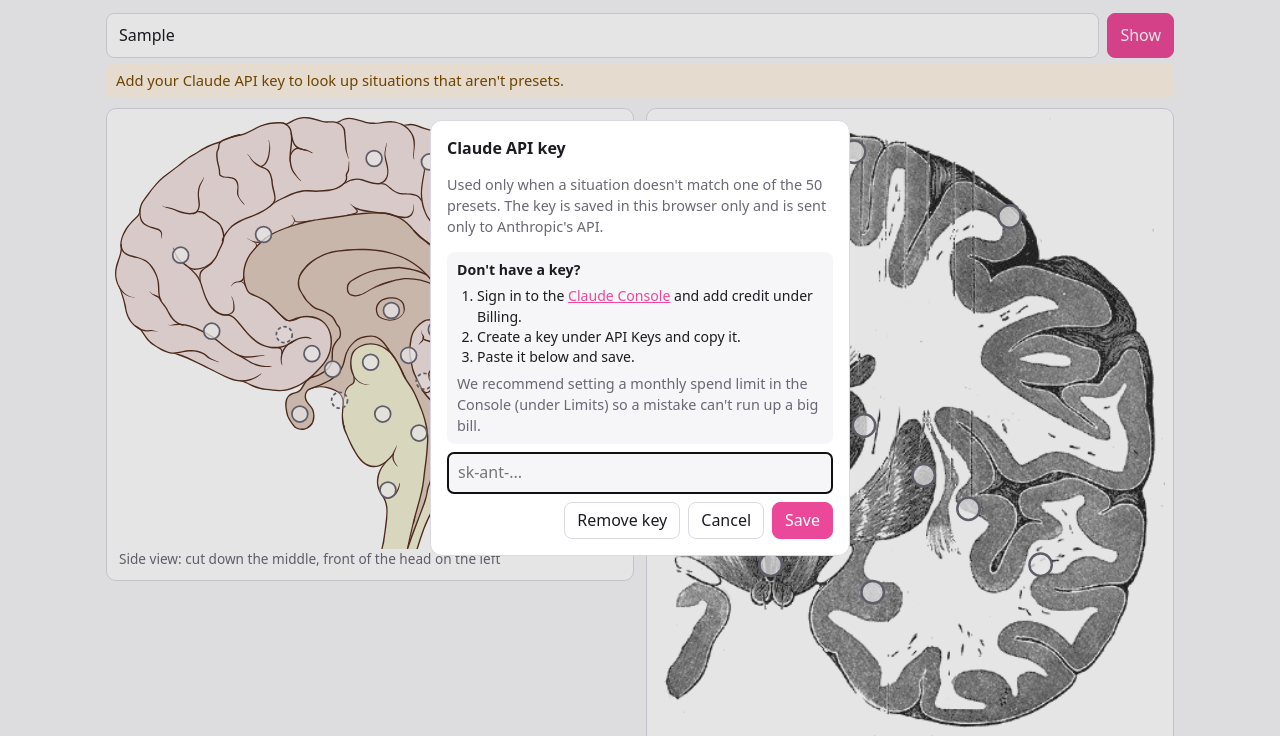
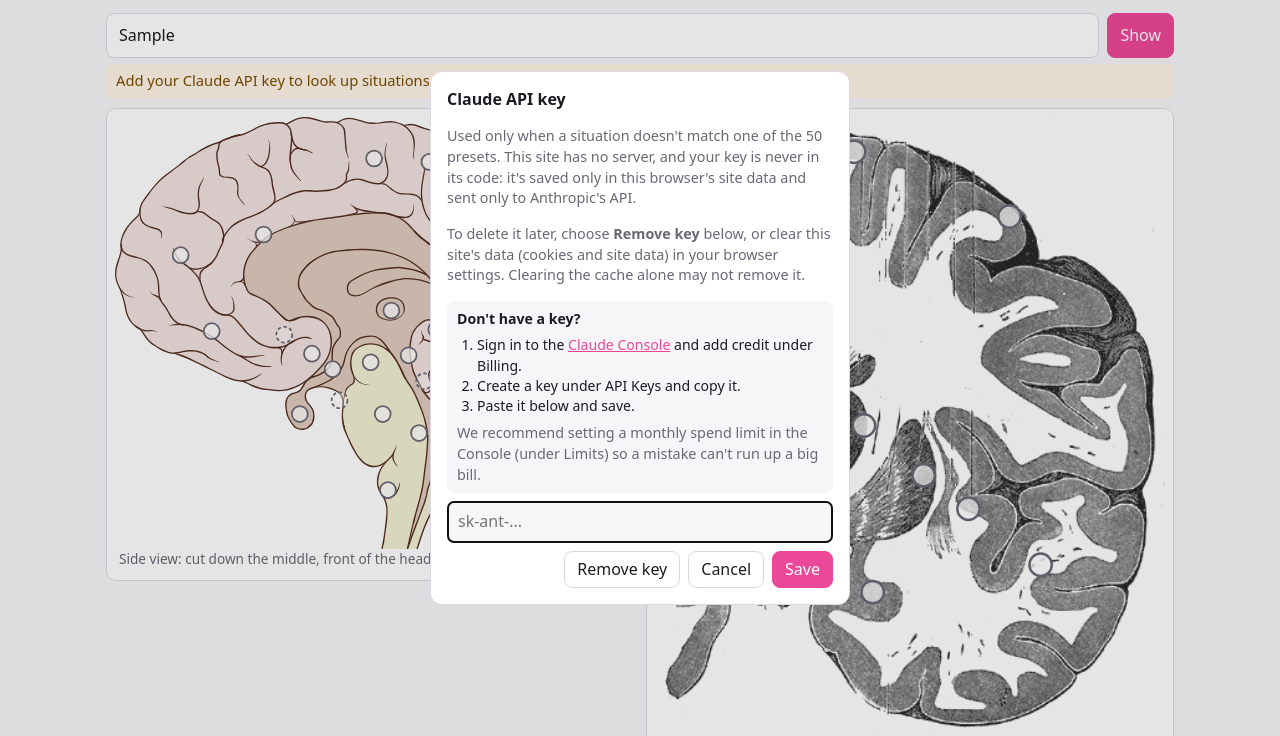
Before and after one commit to sedulous-mortal/BrainMap-Demo, a plain HTML site: page index.html in a window 1280 px wide. Both pictures are taken after typing "Sample" into the empty fields and a click on the button "Show". Shown: the part 62-798 px from the top of the page. Drawn offline with Linux system fonts and the light colour scheme.

Commit message:
Say where the API key is stored and how to delete it
Co-Authored-By: Claude Opus 5.5 <noreply@anthropic.com>
Claude-Session: https://claude.ai/code/session_01DcTsnA4bPA5dgyf2HgEcMG

```diff
--- a/index.html
+++ b/index.html
@@ -135,6 +135,7 @@
         <li>Click <strong>API key</strong> here, paste it and save.</li>
       </ol>
       <p class="tip-note">We recommend setting a monthly spend limit in the Console (under Limits) so a mistake can't run up a big bill.</p>
+      <p class="tip-note">This site has no server, and your key is never in its code. It's saved only in your browser's site data and sent only to Anthropic. To delete it, click <strong>API key</strong> then <strong>Remove key</strong>, or clear this site's data (cookies and site data) in your browser settings. Clearing the cache alone may not remove it.</p>
       </div>
     </span>
   </header>
@@ -171,7 +172,8 @@
 <dialog id="keyDialog">
   <form method="dialog" id="keyForm">
     <strong>Claude API key</strong>
-    <p>Used only when a situation doesn't match one of the 50 presets. The key is saved in this browser only and is sent only to Anthropic's API.</p>
+    <p>Used only when a situation doesn't match one of the 50 presets. This site has no server, and your key is never in its code: it's saved only in this browser's site data and sent only to Anthropic's API.</p>
+    <p>To delete it later, choose <strong>Remove key</strong> below, or clear this site's data (cookies and site data) in your browser settings. Clearing the cache alone may not remove it.</p>
     <div class="key-steps">
       <strong>Don't have a key?</strong>
       <ol>
```
